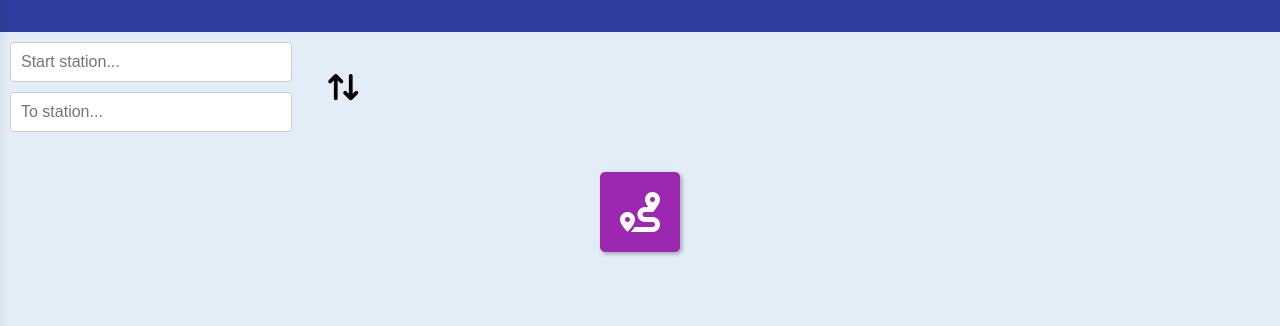
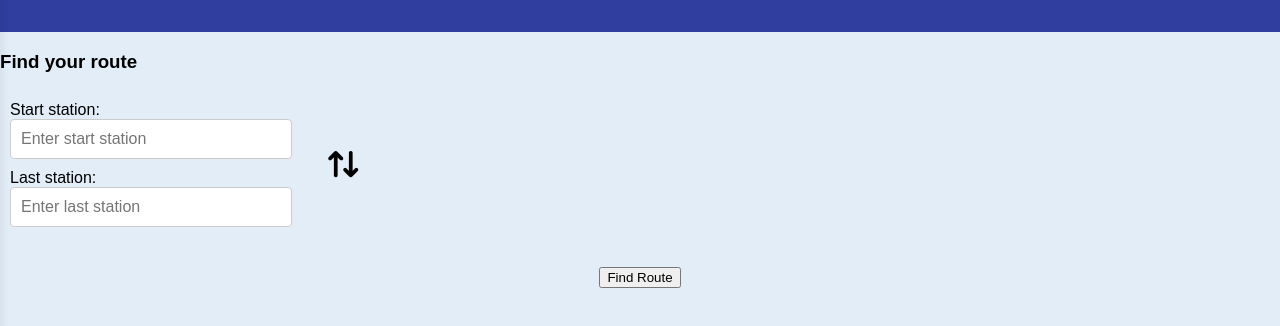
Before and after one commit to sudhucodes/delhimetro-route, a plain HTML site: page index.html in a window 1280 px wide. Shown: the part 68-394 px from the top of the page. Drawn offline with Linux system fonts and the light colour scheme.

Commit message:
index.html

```diff
--- a/index.html
+++ b/index.html
@@ -9,6 +9,7 @@
 </head>
 <body>
 
+<main1>
     <header>
     <button class="toggle-btn">&#9776;</button>
     <h2>Route</h2>
@@ -32,26 +33,33 @@
         </ul>
     </nav>
 </div>
+<main2>
 
+    <h3>Find your route</h3>
     <div class="item">
     <div class="searchbar">
             <!-- ITEMS -->
     <div class="search-container">
-    <input type="text" id="searchInput1" placeholder="Start station...">
+        <label for="">Start station:</label>
+        <input type="text" id="searchInput1" placeholder="Enter start station">
         <div class="search-results"></div>
     </div>
 
     <div class="search-container">
-    <input type="text" id="searchInput2" placeholder="To station...">
+        <label for="">Last station:</label>
+        <input type="text" id="searchInput2" placeholder="Enter last station">
         <div class="search-results2"></div>
     </div>
     </div>
-<i class="fa-solid fa-arrow-right-arrow-left"></i>
+    <i id="findRouteBtn" class="fa-solid fa-arrow-right-arrow-left"></i>
     </div>
 
+              <!-- Route btn -->
     <div class="route">
-    <i class="fa-solid fa-route"></i>
+        <button>Find Route</button>
     </div>
+</main2>
+</main1>
 
 <script src="script.js"></script>
 
```
Lines whose indentation alone changed are shown as unchanged.
